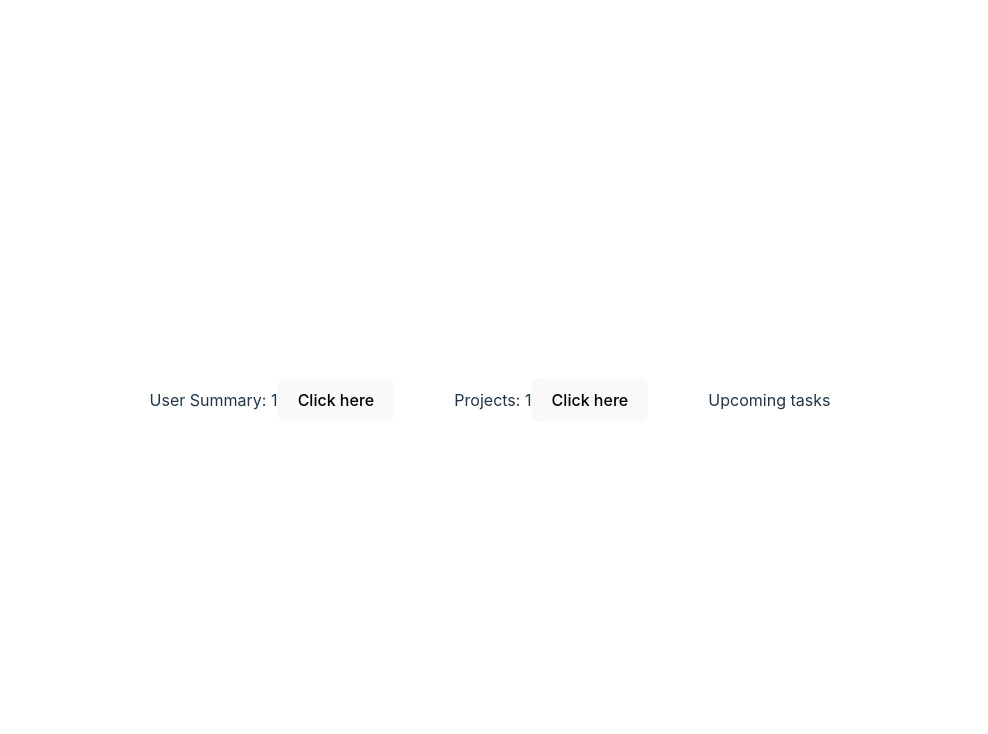
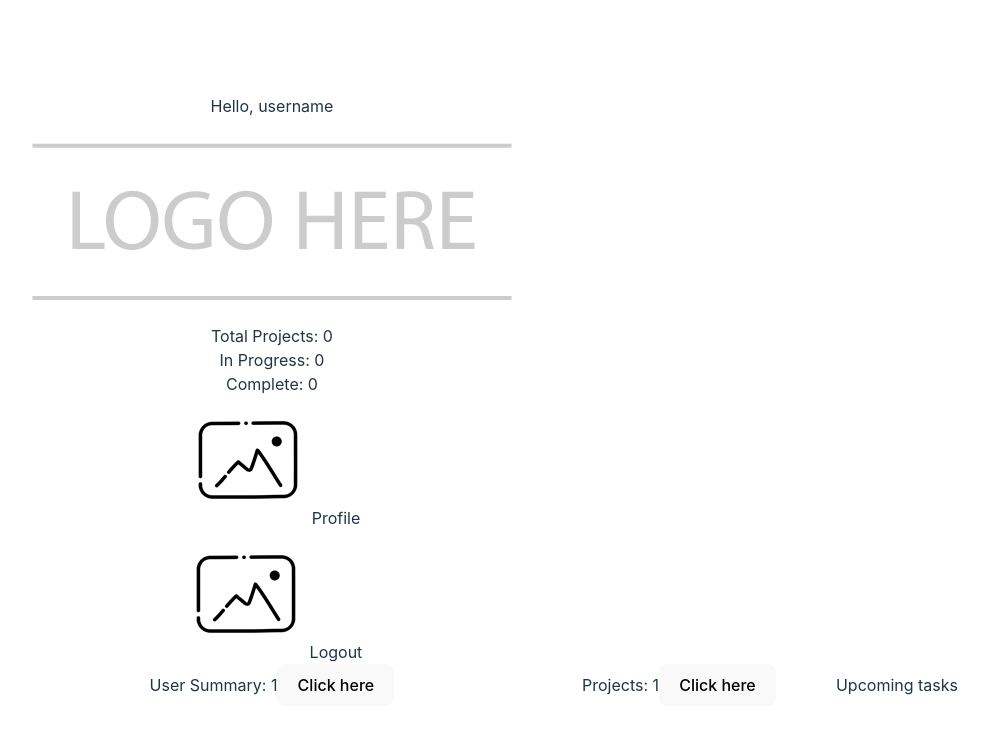
Before and after one commit to emmah47/AgileMindUI, a React (Vite) app: page / in a window 1280 px wide. Shown: the top 734 px of the page, without its empty margins (150-1138 px from the left). Built offline with nearby package versions, Linux system fonts and the light colour scheme; sample sign-in values are in the browser's storage.

Commit message:
built barebones structure of user summary on home page

```diff
--- a/src/components/context/NotifyContext.jsx
+++ b/src/components/context/NotifyContext.jsx
@@ -4,14 +4,14 @@ const NotifyContext = createContext();
 
 // use for notifying components of api calls
 function NotifyContextProvider({ children }) {
-  const [lastApiCallTime, setLastApiCallTime] = useState(0);
+  const [lastNotifTime, setLastApiCallTime] = useState(0);
 
   function notify() {
     setLastApiCallTime(new Date().getTime());
   }
 
   return (
-    <NotifyContext.Provider value={{ lastApiCallTime, notify }}>
+    <NotifyContext.Provider value={{ lastNotifTime, notify }}>
       {children}
     </NotifyContext.Provider>
   );
--- a/src/components/home/Projects.jsx
+++ b/src/components/home/Projects.jsx
@@ -5,12 +5,12 @@ import NotifyContext from "../context/NotifyContext";
 
 function Projects() {
   const [count, setCount] = useState(0);
-  const { lastApiCallTime, notify } = useContext(NotifyContext);
+  const { lastNotifTime, notify } = useContext(NotifyContext);
 
   useEffect(() => {
     let prevCount = count;
     setCount(prevCount + 1);
-  }, [lastApiCallTime]);
+  }, [lastNotifTime]);
 
 
   return (
--- a/src/components/home/UserSummary.jsx
+++ b/src/components/home/UserSummary.jsx
@@ -1,22 +1,71 @@
+import logo from '../../images/logo-placeholder.png'
+import placeholderImg from '../../images/placeholderImg.png'
+
+
 import React, {useEffect, useState, useContext} from "react";
 
 import NotifyContext from "../context/NotifyContext";
 
 function UserSummary() {
   const [count, setCount] = useState(0);
-  const { lastApiCallTime, notify } = useContext(NotifyContext)
+  const { lastNotifTime, notify } = useContext(NotifyContext)
+  let username = "username"; // use api call here
+  let totalProjects = 0;
+  let inProgress = 0;
+  let complete = 0;
 
   useEffect(() => {
     const prevCount = count;
     setCount(prevCount + 1);
-  }, [lastApiCallTime]);
+  }, [lastNotifTime]);
 
   return (
     <div className="user-summary">
+      <div className="greeting">
+        Hello, {username}
+      </div>
+      <img src={logo} />
+      <ProjectStats totalProjects={totalProjects} inProgress={inProgress} complete={complete} />
+      <ProfileButton />
+      <LogoutButton />
       User Summary: {count}
       <button onClick={notify}>Click here</button>
     </div>
   );
 }
 
+function ProjectStats({ totalProjects, inProgress, complete }) {
+  return (
+    <div className="project-stats">
+      <div>
+        <span>Total Projects:</span> {totalProjects}
+      </div>
+      <div>
+        <span>In Progress:</span> {inProgress}
+      </div>
+      <div>
+        <span>Complete:</span> {complete}
+      </div>
+    </div>
+  );
+}
+
+function ProfileButton() {
+  return (
+    <div className='profile-button'>
+      <img src = {placeholderImg} />
+      Profile
+    </div>
+  );
+}
+
+function LogoutButton() {
+  return (
+    <div className='logout-button'>
+      <img src = {placeholderImg} />
+      Logout
+    </div>
+  );
+}
+
 export default UserSummary;
```
Also changed, not shown: src/images/logo-placeholder.png (added), src/images/placeholderImg.png (added).
